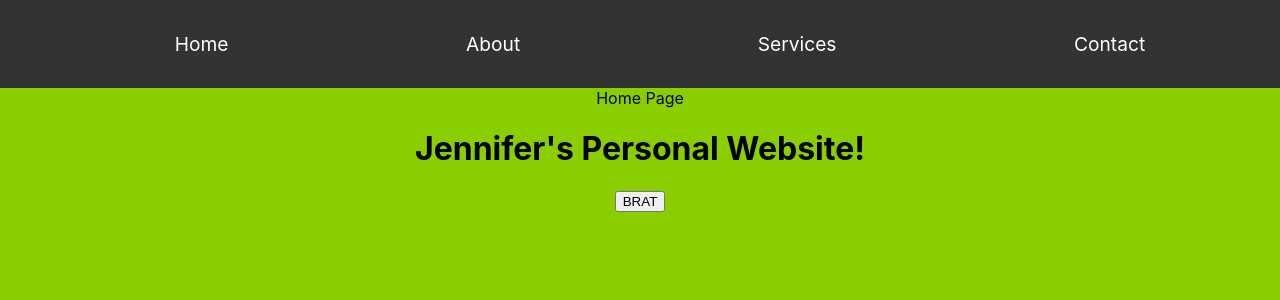
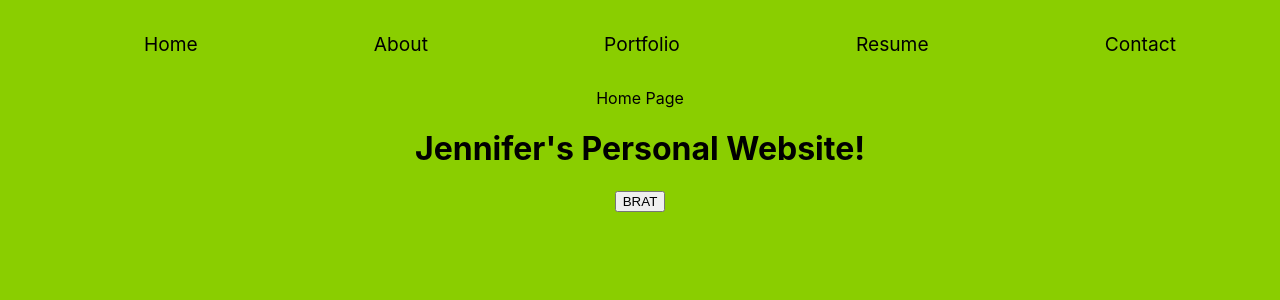
Before and after one commit to jennifer-rayman/jennifer-rayman.github.io, a React (Create React App) app: page / in a window 1280 px wide. Shown: the top 300 px of the page. Built offline with nearby package versions, Linux system fonts and the light colour scheme.

Commit message:
Updated Nav bar

```diff
--- a/src/App.jsx
+++ b/src/App.jsx
@@ -10,7 +10,8 @@
       <Routes>
         <Route path="/" element={<Home />} />
         <Route path="/about" element={<About />} />
-        <Route path="/services" element={<Services />} />
+        <Route path="/services" element={<Portfolio />} />
+        <Route path="/services" element={<Resume />} />
         <Route path="/contact" element={<Contact />} />
       </Routes>
     </Router>
@@ -25,7 +26,8 @@
 }
 const Home = () => <div>Home Page</div>;
 const About = () => <div>About Page</div>;
-const Services = () => <div>Services Page</div>;
+const Portfolio = () => <div>Portfolio Page</div>;
+const Resume = () => <div>Resume Page</div>;
 const Contact = () => <div>Contact Page</div>;
 
 export default App;
--- a/src/CSS/Navigation.css
+++ b/src/CSS/Navigation.css
@@ -1,5 +1,5 @@
 .navbar {
-    background-color: #333;
+    background-color: #8ACE00;
     padding: 1rem;
   }
 
@@ -10,11 +10,11 @@
   }
 
   .nav-item {
-    color: white;
+    color: rgb(0, 0, 0);
     text-decoration: none;
     font-size: 1.2rem;
   }
 
   .nav-item:hover {
-    color: #ddd;
+    color: #000000;
   }
--- a/src/components/Navigation.jsx
+++ b/src/components/Navigation.jsx
@@ -13,7 +13,10 @@
           <Link to="/about" className="nav-item">About</Link>
         </li>
         <li>
-          <Link to="/services" className="nav-item">Services</Link>
+          <Link to="/services" className="nav-item">Portfolio</Link>
+        </li>
+        <li>
+          <Link to="/contact" className="nav-item">Resume</Link>
         </li>
         <li>
           <Link to="/contact" className="nav-item">Contact</Link>
```
Also changed, not shown: 12 other files (tests, documents, lock files or other folders).
